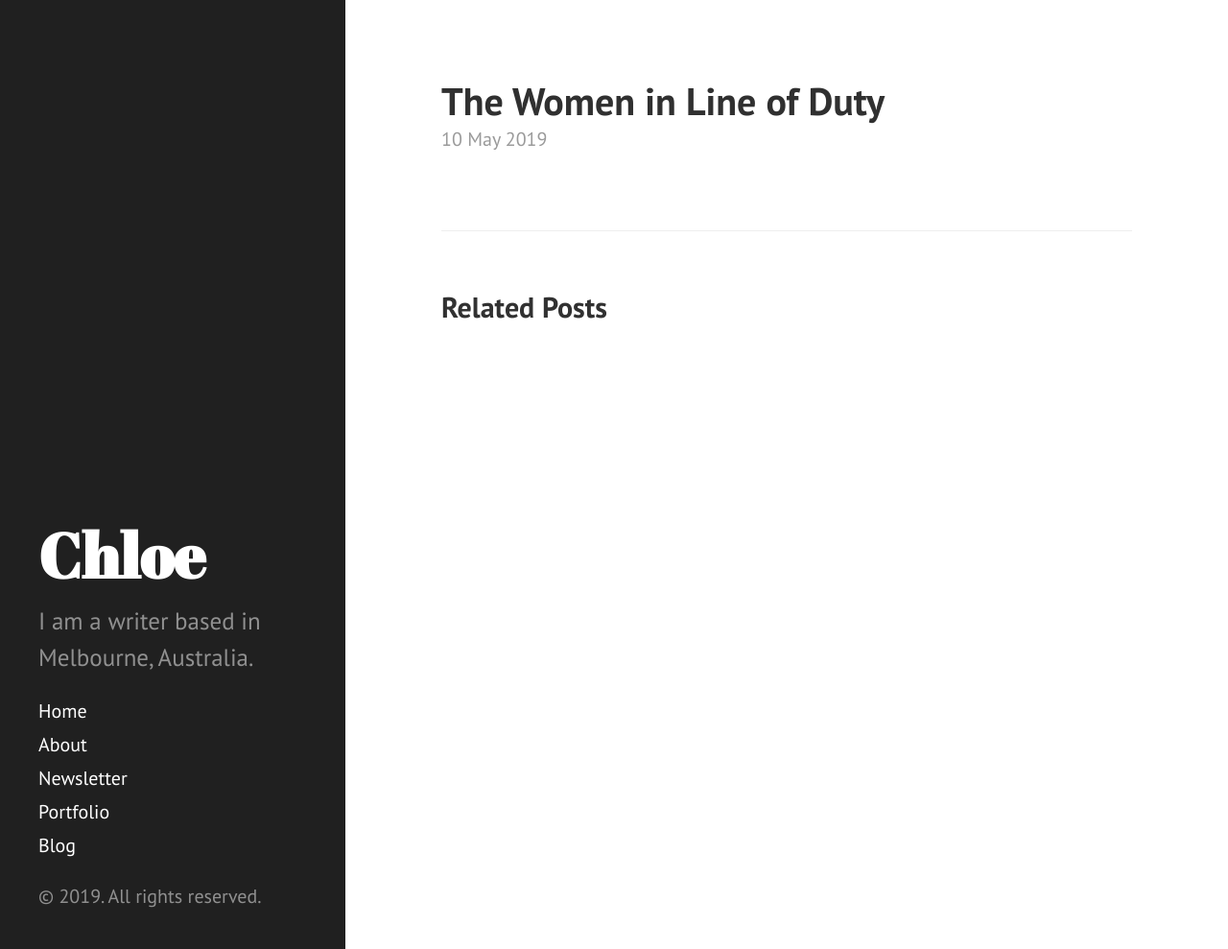
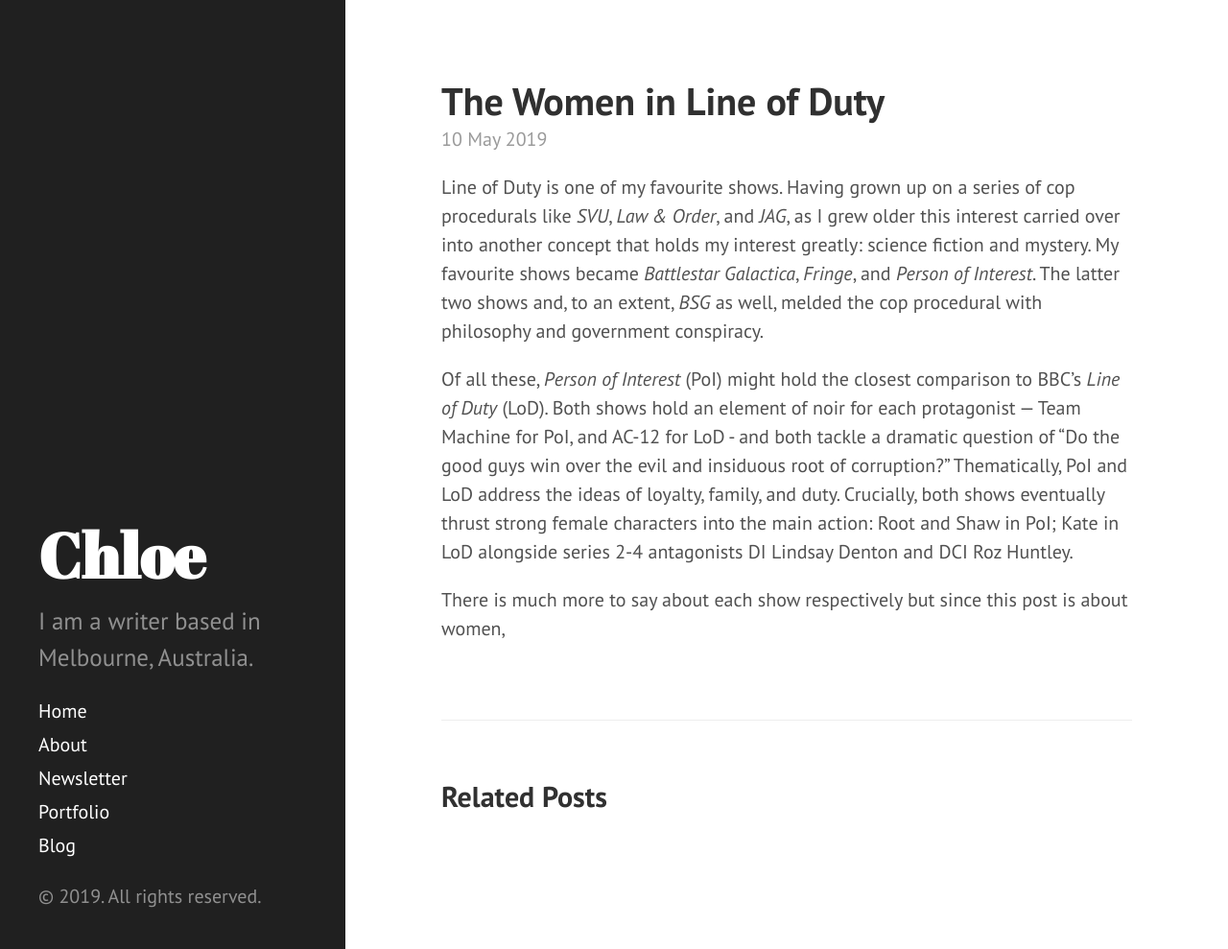
Before and after one commit to thewonglab/chloewrites_, a Jekyll site: the page built from _posts/2019-05-10-the-women-in-line-of-duty.md, in a window 1280 px wide and 989 px high. Shown: the whole window at 96% size. Built offline with Jekyll 4.4.1, drawn with Linux system fonts in a browser that asks for light colours.

Commit message:
Update 2019-05-10-the-women-in-line-of-duty.md

```diff
--- a/_posts/2019-05-10-the-women-in-line-of-duty.md
+++ b/_posts/2019-05-10-the-women-in-line-of-duty.md
@@ -2,3 +2,9 @@
 layout: post
 title: The Women in Line of Duty
 ---
+
+Line of Duty is one of my favourite shows. Having grown up on a series of cop procedurals like *SVU*, *Law & Order*, and *JAG*, as I grew older this interest carried over into another concept that holds my interest greatly: science fiction and mystery. My favourite shows became *Battlestar Galactica*, *Fringe*, and *Person of Interest*. The latter two shows and, to an extent, *BSG* as well, melded the cop procedural with philosophy and government conspiracy.
+
+Of all these, *Person of Interest* (PoI) might hold the closest comparison to BBC's *Line of Duty* (LoD). Both shows hold an element of noir for each protagonist — Team Machine for PoI, and AC-12 for LoD - and both tackle a dramatic question of "Do the good guys win over the evil and insiduous root of corruption?" Thematically, PoI and LoD address the ideas of loyalty, family, and duty. Crucially, both shows eventually thrust strong female characters into the main action: Root and Shaw in PoI; Kate in LoD alongside series 2-4 antagonists DI Lindsay Denton and DCI Roz Huntley.
+
+There is much more to say about each show respectively but since this post is about women,
```
